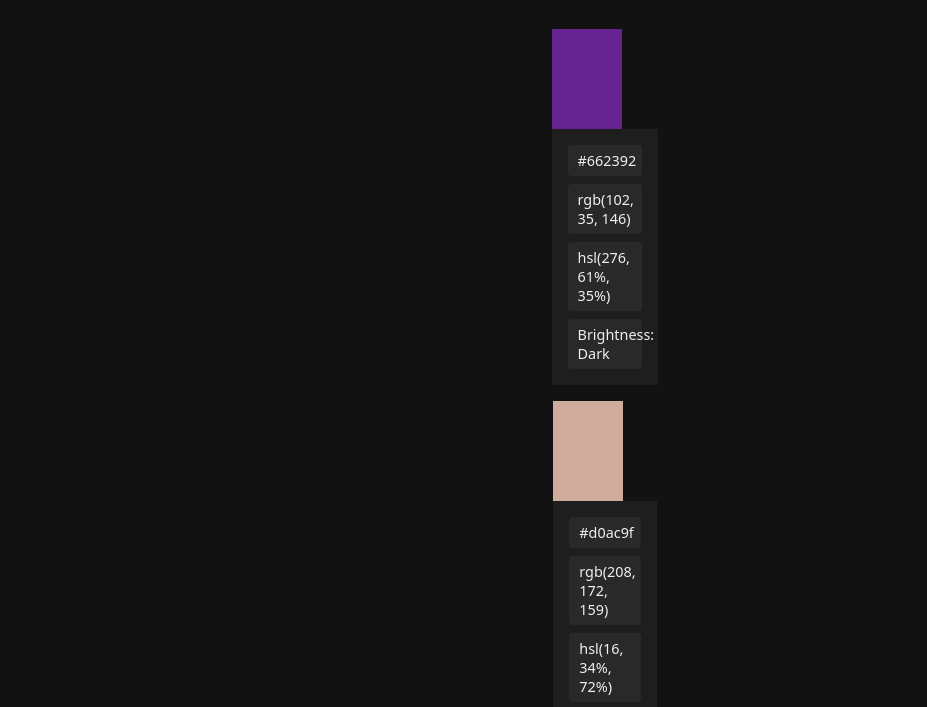
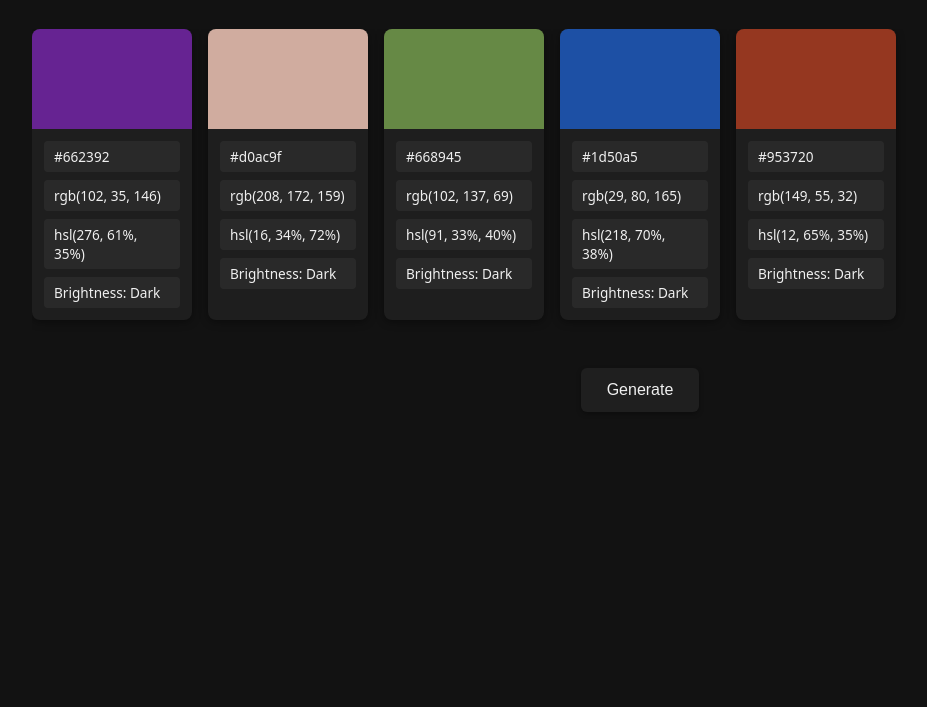
Before and after one commit to iihwa/colors, a plain HTML site: page index.html in a window 1280 px wide. Shown: the part 93-800 px from the top of the page, without its empty margins (0-927 px from the left). Drawn offline with Linux system fonts and the light colour scheme.

Commit message:
Update style.css

```diff
--- a/style.css
+++ b/style.css
@@ -1,10 +1,10 @@
 body {
   font-family: system-ui, sans-serif;
-  text-align: center;
   background: #121212;
   color: #f0f0f0;
   margin: 0;
   padding: 2rem;
+  text-align: center;
 }
 
 h1 {
@@ -14,33 +14,34 @@ h1 {
 
 #palette {
   display: flex;
-  flex-direction: column;
   gap: 1rem;
+  flex-wrap: nowrap;
+  overflow-x: auto;
+  padding-bottom: 1rem;
   margin-bottom: 2rem;
-  align-items: center;
+  justify-content: flex-start;
 }
 
-.color-row {
+.color-card {
   display: flex;
-  width: 90%;
-  max-width: 600px;
+  flex-direction: column;
+  background: #1e1e1e;
   border-radius: 8px;
   overflow: hidden;
+  width: 160px;
+  flex-shrink: 0;
   box-shadow: 0 2px 8px rgba(0, 0, 0, 0.4);
 }
 
 .color-swatch {
-  width: 40%;
-  min-height: 100px;
+  height: 100px;
+  width: 100%;
 }
 
 .color-info {
-  width: 60%;
-  background-color: #1e1e1e;
+  padding: 0.75rem;
   display: flex;
   flex-direction: column;
-  justify-content: center;
-  padding: 1rem;
   gap: 0.5rem;
   box-sizing: border-box;
 }
@@ -49,10 +50,9 @@ h1 {
   background: rgba(255, 255, 255, 0.05);
   padding: 6px 10px;
   border-radius: 4px;
-  font-size: 0.9rem;
+  font-size: 0.85rem;
   cursor: pointer;
   transition: background 0.2s;
-  user-select: none;
   text-align: left;
 }
 
```
